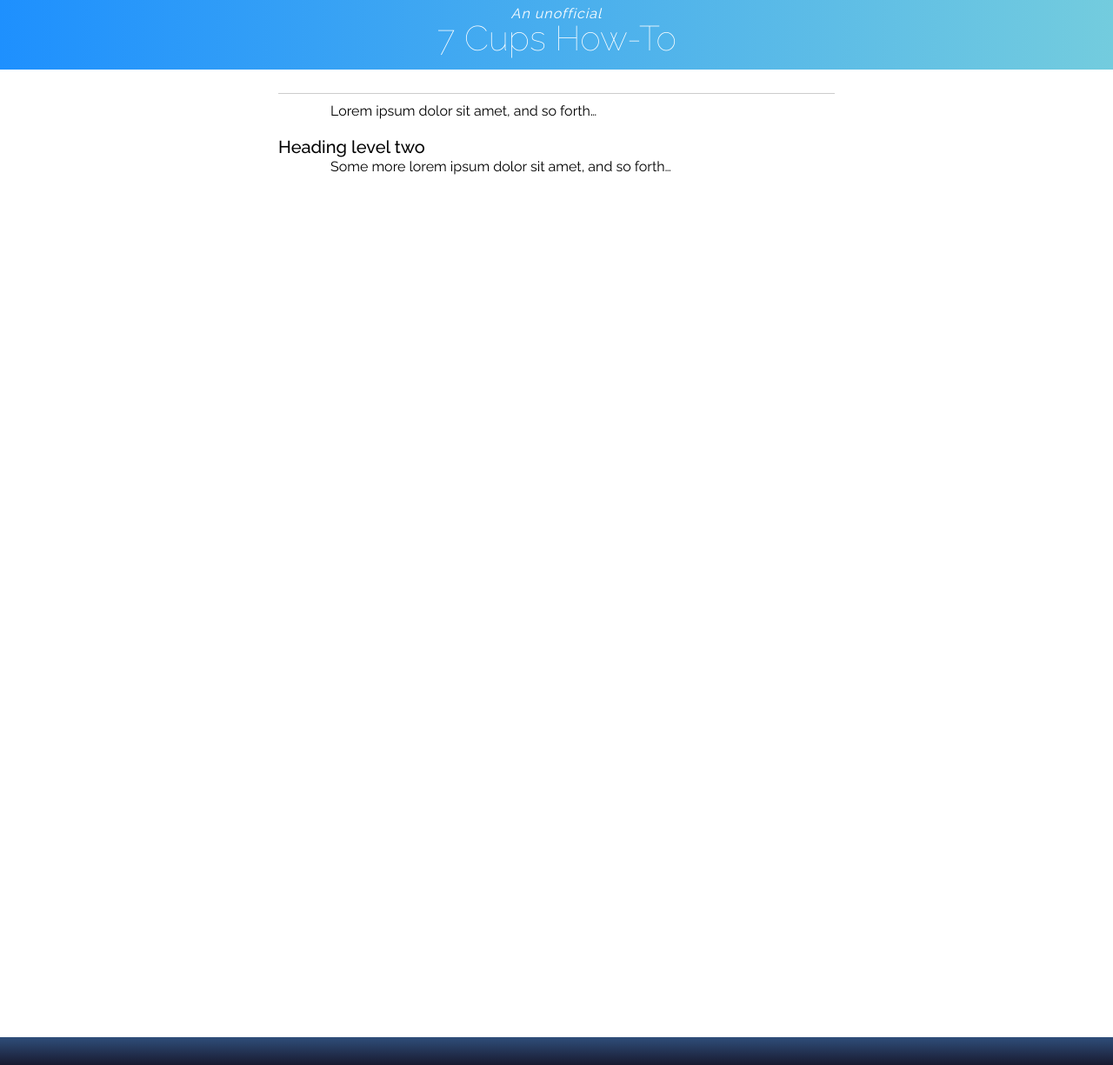
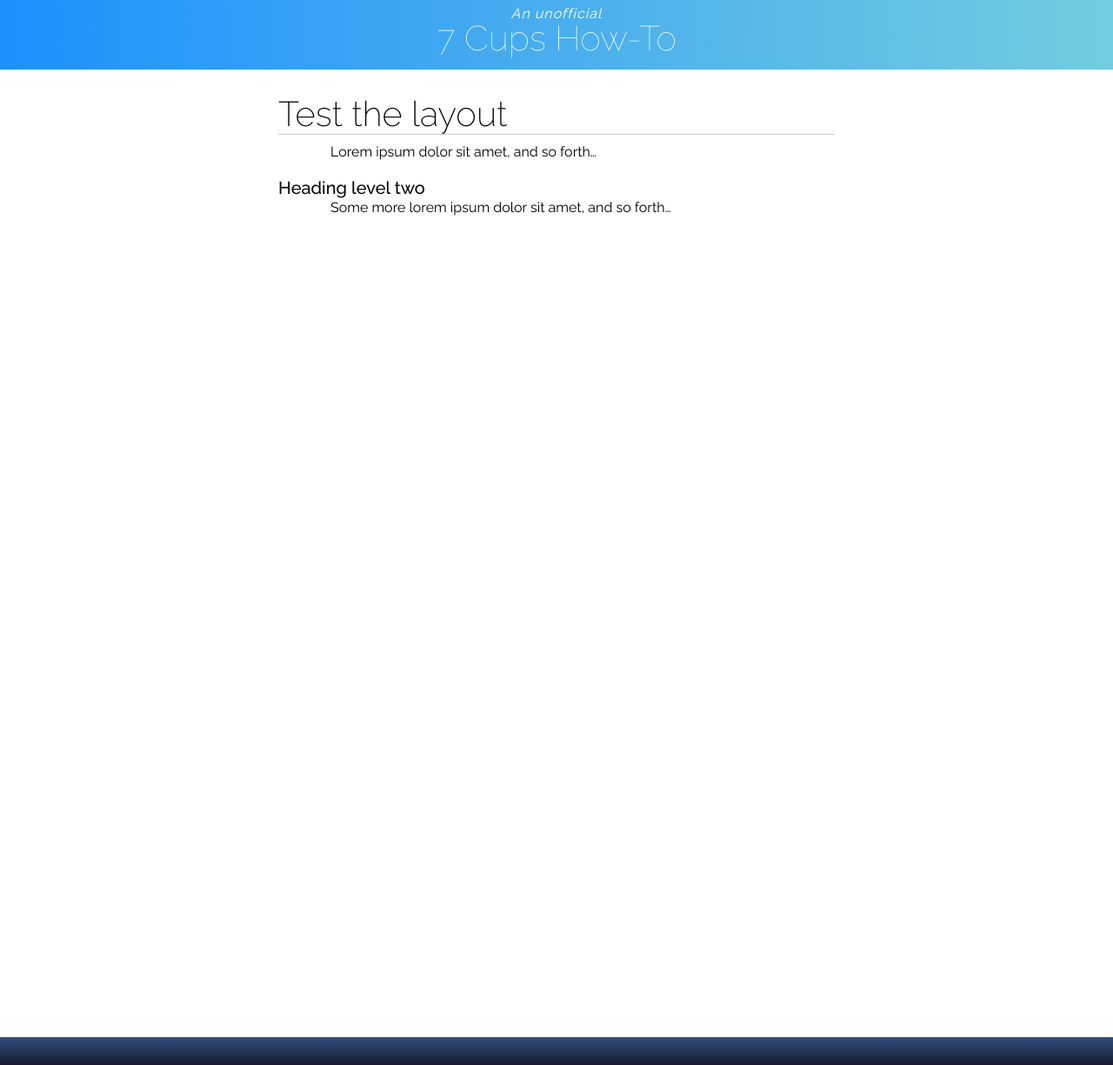
Before and after one commit to RarelyCharlie/rarelycharlie.github.io, a Jekyll site: the page built from howto/test.md, in a window 1280 px wide and 1225 px high. Shown: the whole window at 87% size. Built offline with Jekyll 4.4.1, drawn with Linux system fonts in a browser that asks for light colours.

Commit message:
fix page title

```diff
--- a/_layouts/howto.html
+++ b/_layouts/howto.html
@@ -12,7 +12,7 @@
 <link rel="shortcut icon" href="/assets/favicon.ico">
 <meta name="msapplication-config" content="/assets/browserconfig.xml">
 <meta name="theme-color" content="#ffffff">
-<title>{{ title }}</title>
+<title>{{ page.title }}</title>
 <meta name="viewport" content="width=device-width, initial-scale=1">
 <link rel="stylesheet" href="https://fonts.googleapis.com/css?family=Raleway:100,200,400,500">
 <link rel="stylesheet" href="https://cdnjs.cloudflare.com/ajax/libs/font-awesome/4.7.0/css/font-awesome.min.css"/>
@@ -52,9 +52,7 @@ a[href]:hover {text-decoration: underline;}
 <body>
 <div id="header"><span>An unofficial</span><h2>7 Cups How-To</h2></div>
 <div id="content">
-<h1>
-{{ title }}
-</h1>
+<h1>{{ page.title }}</h1>
 {{ content }}
 </div>
 <div id="footer"></div>
```
